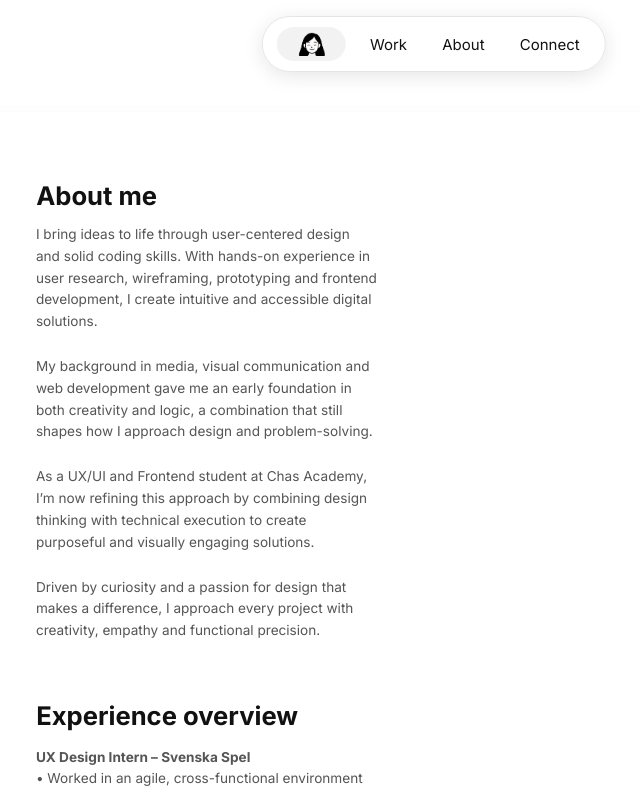
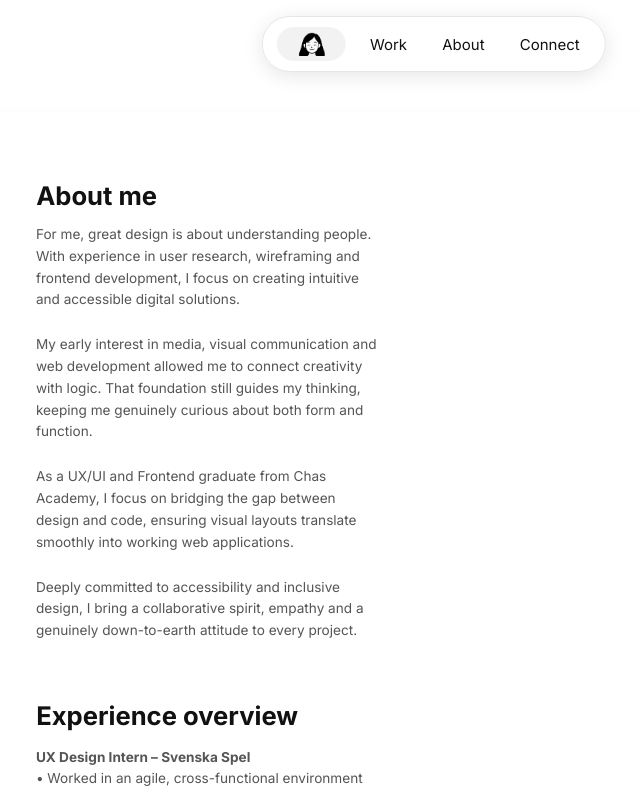
Before and after one commit to desjohnsen/portfolio, a React (Vite) app: page /about in a window 1280 px wide. Shown: the top 792 px of the page, without its empty margins (206-846 px from the left). Built offline with nearby package versions, Linux system fonts and the light colour scheme.

Commit message:
docs: update about me copy for better tone and layout fit

```diff
--- a/src/pages/About.jsx
+++ b/src/pages/About.jsx
@@ -39,24 +39,16 @@ const About = () => {
         </header>
 
         <p className="about-text">
-          I bring ideas to life through user-centered design and solid coding
-          skills. With hands-on experience in user research, wireframing,
-          prototyping and frontend development, I create intuitive and
-          accessible digital solutions.
+        For me, great design is about understanding people. With experience in user research, wireframing and frontend development, I focus on creating intuitive and accessible digital solutions.
         </p>
         <p className="about-text">
-          My background in media, visual communication and web development gave me an early foundation
-          in both creativity and logic, a combination that still shapes how I approach design and problem-solving.
+        My early interest in media, visual communication and web development allowed me to connect creativity with logic. That foundation still guides my thinking, keeping me genuinely curious about both form and function.
         </p>
         <p className="about-text">
-          As a UX/UI and Frontend student at Chas Academy, I’m now refining this
-          approach by combining design thinking with technical execution to
-          create purposeful and visually engaging solutions.
+        As a UX/UI and Frontend graduate from Chas Academy, I focus on bridging the gap between design and code, ensuring visual layouts translate smoothly into working web applications.
         </p>
         <p className="about-text">
-          Driven by curiosity and a passion for design that makes a difference,
-          I approach every project with creativity, empathy and functional
-          precision.
+        Deeply committed to accessibility and inclusive design, I bring a collaborative spirit, empathy and a genuinely down-to-earth attitude to every project.
         </p>
 
          {/* MOBILE ONLY: Core skills placed before "Experience overview"
```
